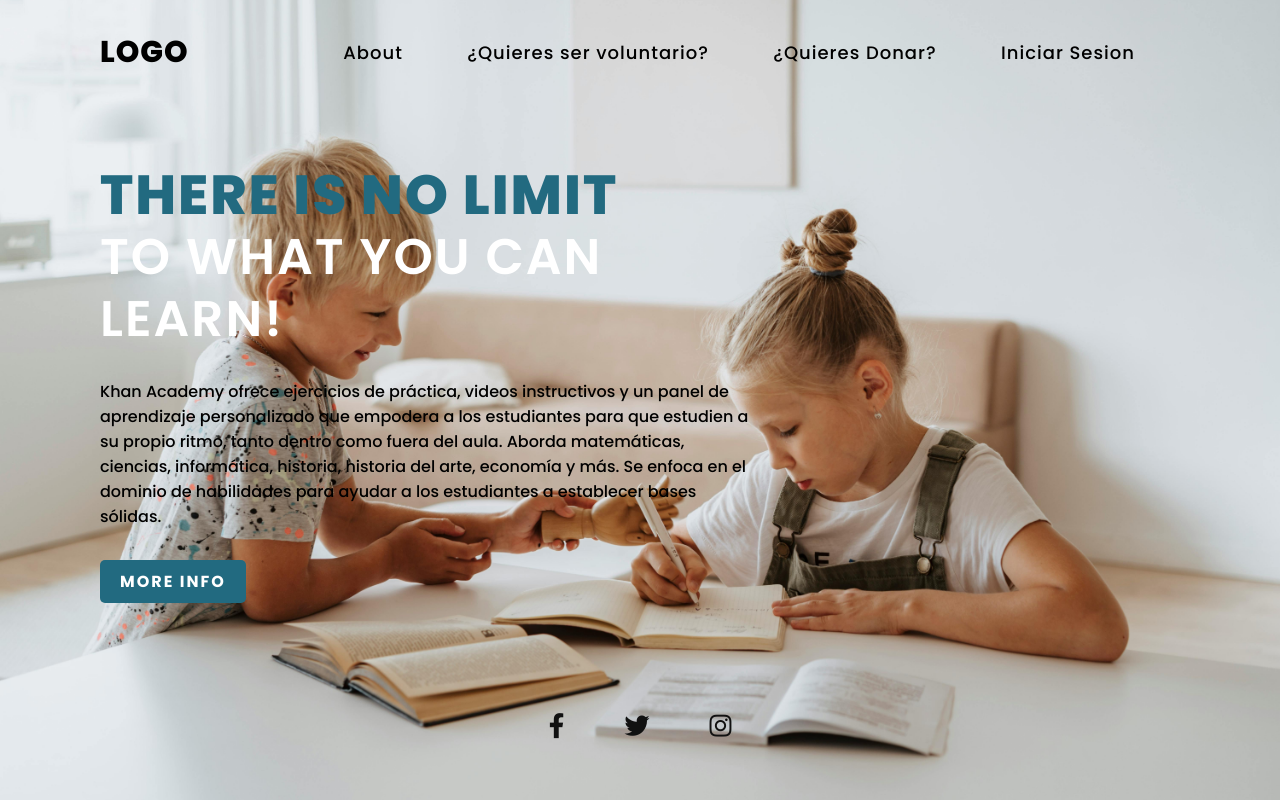
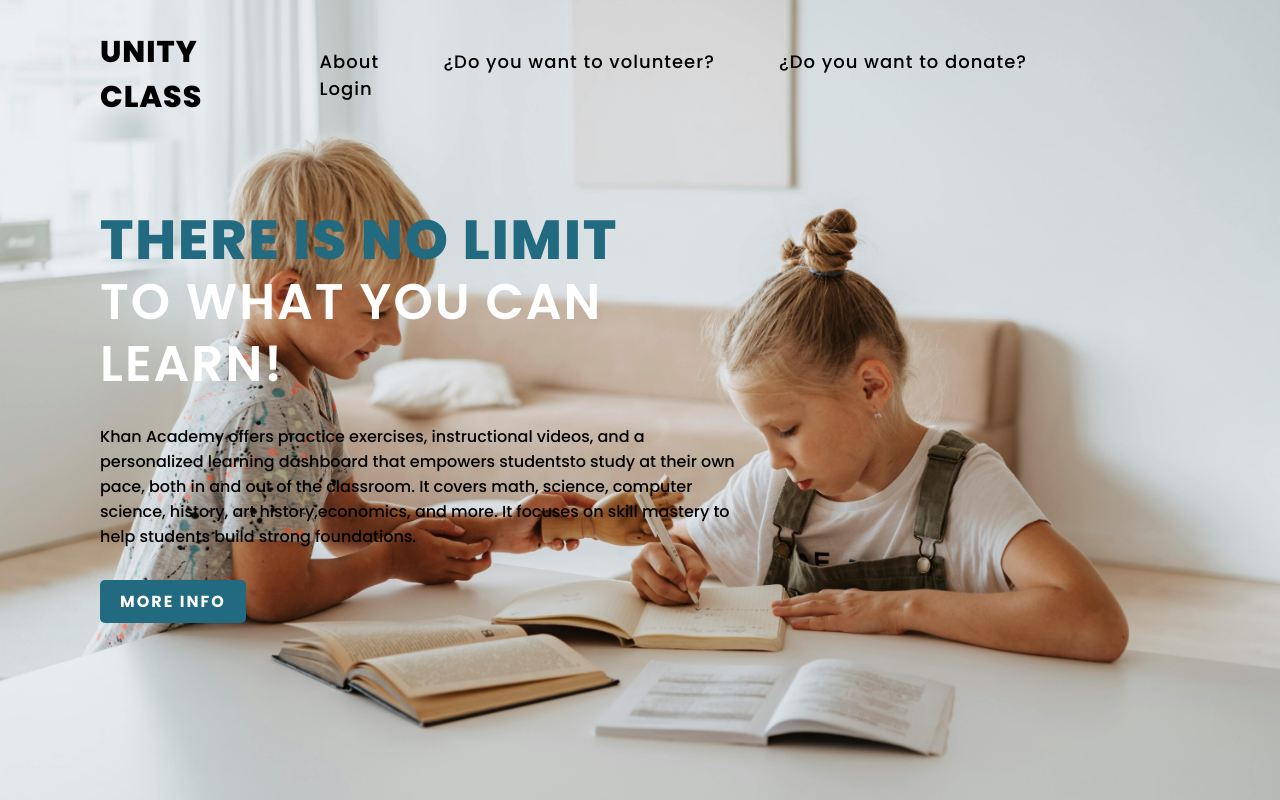
Before and after one commit to jazmin-dominguez/App-Web-CRUD, a PHP site: page /inicio.php in a window 1280 px wide. Run offline with PHP 8.4, Linux system fonts and the light colour scheme; some libraries are stand-ins or nearby versions.

Commit message:
Actualize las opciones eh informacion a ingles

```diff
--- a/inicio.php
+++ b/inicio.php
@@ -13,21 +13,21 @@
       <input type="checkbox" id="check">
       <header>
         </div>
-        <h2><a href="#" class="logo">Logo</a></h2>
+        <h2><a href="#" class="logo">Unity Class</a></h2>
 
         <div class="navigation">
           <!--<a href="#">Home</a>-->
-          <a href="#">About</a>
-          <a href="#">¿Quieres ser voluntario?</a>
-          <a href="#">¿Quieres Donar?</a>
+          <a href="about.php">About</a>
+          <a href="registro.php">¿Do you want to volunteer?</a>
+          <a href="registro.php">¿Do you want to donate?</a>
           <div class="dropdown">
-            <a href="#">Iniciar Sesion</a>
+            <a href="#">Login</a>
               <ul class="dropdown-menu">
-                <li><a href="">Administrador</a></li>
-                <li><a href="">Coordinador</a></li>
-                <li><a href="">Voluntario</a></li>
-                <li><a href="login.php">Donante</a></li>
-                <li><a href="login.php">Beneficiario</a></li>
+                <li><a href="login.php">Administrator</a></li>
+                <li><a href="login.php">Coordinator</a></li>
+                <li><a href="login.php">Volunteer</a></li>
+                <li><a href="login.php">Donor</a></li>
+                <li><a href="login.php">Beneficiary</a></li>
               </ul>
             </div>
           </div>
@@ -42,16 +42,15 @@
       <div class="content">
         <div class="info">
           <h2>There is no limit<br><span>to what you can learn!</span></h2>
-          <p>Khan Academy ofrece ejercicios de práctica, videos instructivos y un
-            panel de aprendizaje personalizado que empodera a los estudiantes
-            para que estudien a su propio ritmo, tanto dentro como fuera del aula.
-            Aborda matemáticas, ciencias, informática, historia, historia del arte,
-            economía y más. Se enfoca en el dominio de habilidades para ayudar a
-            los estudiantes a establecer bases sólidas.</p>
+          <p><span>Khan Academy offers practice exercises, instructional videos, and a personalized
+            learning dashboard that empowers studentsto study at their own pace, both in and
+            out of the classroom.
+            It covers math, science, computer science, history, art history,economics, and more.
+            It focuses on skill mastery to help students build strong foundations.</span></p>
           <a href="https://es.khanacademy.org/" target="_blank" class="info-btn">More info</a>
         </div>
       </div>
-      <div class="media-icons">
+    <!-- <div class="media-icons">
         <a href="#"><i class="fab fa-facebook-f"></i></a>
         <a href="#"><i class="fab fa-twitter"></i></a>
         <a href="#"><i class="fab fa-instagram"></i></a>
```
